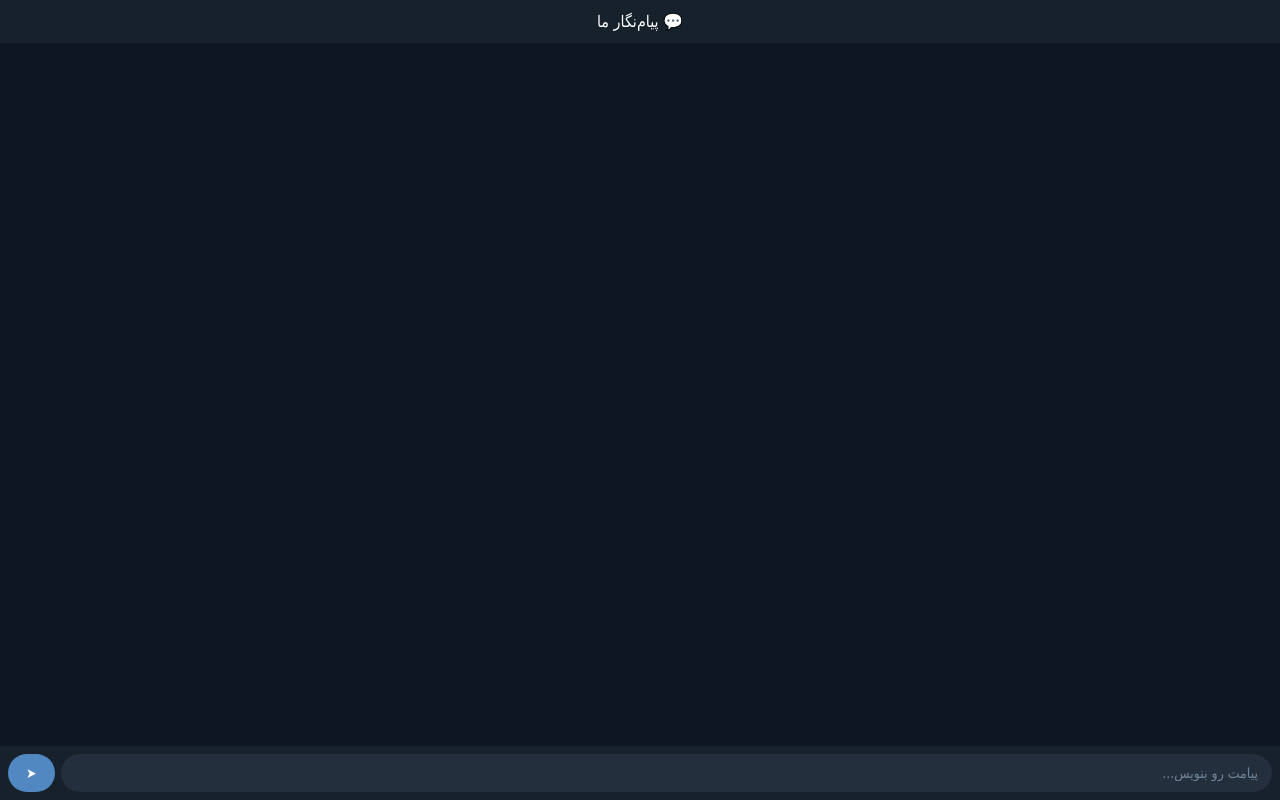
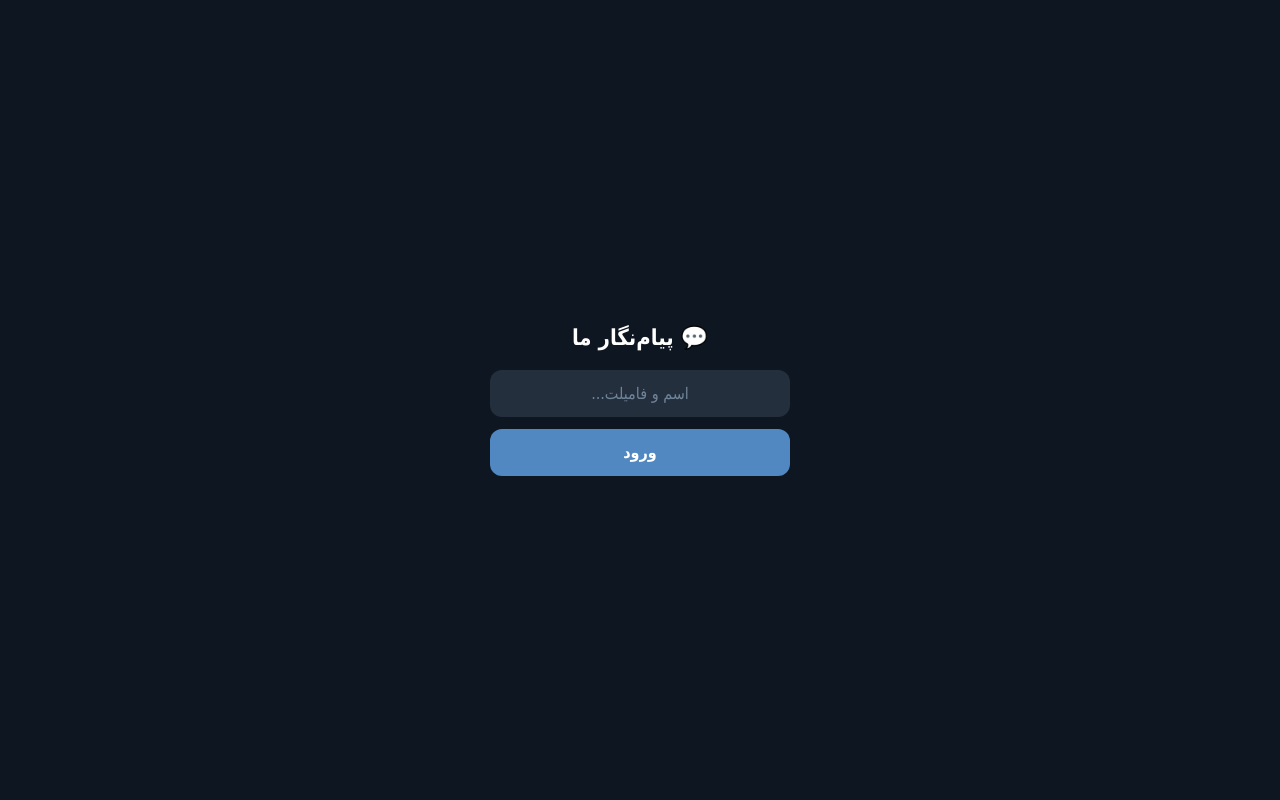
Before and after one commit to hsynrstman53-maker/chat, a Flask app: page / in a window 1280 px wide. Run offline with Flask 3, Linux system fonts and the light colour scheme.

Commit message:
Update index.html

```diff
--- a/templates/index.html
+++ b/templates/index.html
@@ -8,62 +8,188 @@
   * { margin: 0; padding: 0; box-sizing: border-box; font-family: Tahoma, sans-serif; -webkit-tap-highlight-color: transparent; }
   html, body { height: 100%; overflow: hidden; }
   body { background: #0e1621; display: flex; flex-direction: column; }
-  .header { background: #17212b; color: white; padding: 12px; text-align: center; font-size: 16px; flex-shrink: 0; }
+
+  .login { position: fixed; inset: 0; background: #0e1621; display: flex; flex-direction: column; justify-content: center; align-items: center; padding: 30px; z-index: 100; }
+  .login h1 { color: white; font-size: 22px; margin-bottom: 20px; }
+  .login input { width: 100%; max-width: 300px; background: #242f3d; border: none; color: white; padding: 14px; border-radius: 12px; outline: none; font-size: 16px; margin-bottom: 12px; text-align: center; }
+  .login input::placeholder { color: #708499; }
+  .login button { width: 100%; max-width: 300px; background: #5288c1; color: white; border: none; padding: 14px; border-radius: 12px; font-size: 16px; cursor: pointer; font-weight: bold; }
+  .login button:active { background: #3d6b9e; }
+
+  .users-screen { position: fixed; inset: 0; background: #0e1621; display: flex; flex-direction: column; z-index: 90; }
+  .users-header { background: #17212b; color: white; padding: 15px; text-align: center; font-size: 18px; font-weight: bold; }
+  .users-list { flex: 1; overflow-y: auto; padding: 10px; }
+  .user-item { background: #17212b; color: white; padding: 15px; margin-bottom: 8px; border-radius: 10px; cursor: pointer; }
+  .user-item:active { background: #242f3d; }
+  .new-chat { position: fixed; bottom: 20px; right: 20px; background: #5288c1; color: white; border: none; width: 60px; height: 60px; border-radius: 50%; font-size: 28px; cursor: pointer; box-shadow: 0 4px 12px rgba(0,0,0,0.4); }
+  .new-chat:active { background: #3d6b9e; }
+
+  .header { background: #17212b; color: white; padding: 12px; text-align: center; font-size: 16px; flex-shrink: 0; display: flex; align-items: center; justify-content: space-between; }
+  .back-btn { background: transparent; color: #6ab2f2; border: none; font-size: 20px; cursor: pointer; padding: 5px 10px; }
   .chat { flex: 1; overflow-y: auto; padding: 12px; display: flex; flex-direction: column; gap: 6px; }
   .msg { max-width: 80%; padding: 8px 12px; border-radius: 14px; word-wrap: break-word; font-size: 14px; line-height: 1.4; }
   .me { background: #2b5278; color: white; align-self: flex-start; border-bottom-left-radius: 4px; }
   .other { background: #182533; color: white; align-self: flex-end; border-bottom-right-radius: 4px; }
   .name { font-size: 11px; color: #6ab2f2; margin-bottom: 3px; font-weight: bold; }
+  .time { font-size: 10px; color: #708499; margin-top: 3px; }
   .input-box { background: #17212b; padding: 8px; display: flex; gap: 6px; flex-shrink: 0; }
-  input { flex: 1; background: #242f3d; border: none; color: white; padding: 11px 14px; border-radius: 20px; outline: none; font-size: 14px; }
-  input::placeholder { color: #708499; }
-  button { background: #5288c1; color: white; border: none; padding: 11px 18px; border-radius: 20px; font-size: 14px; cursor: pointer; font-weight: bold; }
-  button:active { background: #3d6b9e; }
+  input#text { flex: 1; background: #242f3d; border: none; color: white; padding: 11px 14px; border-radius: 20px; outline: none; font-size: 14px; }
+  input#text::placeholder { color: #708499; }
+  button.send { background: #5288c1; color: white; border: none; padding: 11px 18px; border-radius: 20px; font-size: 14px; cursor: pointer; font-weight: bold; }
+  button.send:active { background: #3d6b9e; }
+
+  .hidden { display: none !important; }
 </style>
 </head>
 <body>
-  <div class="header">💬 پیام‌نگار ما</div>
-  <div class="chat" id="chat"></div>
-  <div class="input-box">
+
+  <div class="login" id="login">
+    <h1>💬 پیام‌نگار ما</h1>
+    <input type="text" id="nameInput" placeholder="اسم و فامیلت...">
+    <button onclick="enterChat()">ورود</button>
+  </div>
+
+  <div class="users-screen hidden" id="usersScreen">
+    <div class="users-header">💬 چت‌های من</div>
+    <div class="users-list" id="usersList"></div>
+    <button class="new-chat" onclick="newChat()">+</button>
+  </div>
+
+  <div class="header hidden" id="header">
+    <button class="back-btn" onclick="backToUsers()">←</button>
+    <span id="chatTitle">چت</span>
+    <span></span>
+  </div>
+  <div class="chat hidden" id="chat"></div>
+  <div class="input-box hidden" id="inputBox">
     <input type="text" id="text" placeholder="پیامت رو بنویس...">
-    <button onclick="sendMsg()">➤</button>
+    <button class="send" onclick="sendMsg()">➤</button>
   </div>
 
 <script>
-const MY_NAME = "حسین";
+let MY_NAME = "";
+let MY_ID = null;
+let CURRENT_CHAT_ID = null;
+let lastCount = 0;
 
-const chat = document.getElementById('chat');
+function enterChat() {
+  const name = document.getElementById('nameInput').value.trim();
+  if (!name) { alert('لطفاً اسم و فامیلت رو بنویس!'); return; }
+  fetch('/login', {
+    method: 'POST',
+    headers: {'Content-Type': 'application/json'},
+    body: JSON.stringify({fullname: name})
+  })
+  .then(r => r.json())
+  .then(data => {
+    if (data.ok) {
+      MY_NAME = data.fullname;
+      MY_ID = data.user_id;
+      document.getElementById('login').classList.add('hidden');
+      showUsers();
+    } else { alert(data.error || 'خطا!'); }
+  });
+}
+
+function showUsers() {
+  document.getElementById('usersScreen').classList.remove('hidden');
+  document.getElementById('header').classList.add('hidden');
+  document.getElementById('chat').classList.add('hidden');
+  document.getElementById('inputBox').classList.add('hidden');
+  fetch('/users').then(r => r.json()).then(users => {
+    const list = document.getElementById('usersList');
+    list.innerHTML = '';
+    users.forEach(u => {
+      if (u.id === MY_ID) return;
+      const div = document.createElement('div');
+      div.className = 'user-item';
+      div.textContent = '👤 ' + u.fullname;
+      div.onclick = () => openChat(u.id, u.fullname);
+      list.appendChild(div);
+    });
+  });
+}
+
+function openChat(userId, userName) {
+  CURRENT_CHAT_ID = userId;
+  lastCount = 0;
+  document.getElementById('usersScreen').classList.add('hidden');
+  document.getElementById('header').classList.remove('hidden');
+  document.getElementById('chat').classList.remove('hidden');
+  document.getElementById('inputBox').classList.remove('hidden');
+  document.getElementById('chatTitle').textContent = userName;
+  loadMsgs();
+  setInterval(loadMsgs, 1500);
+}
+
+function backToUsers() { showUsers(); }
+
+function newChat() {
+  const name = prompt('اسم و فامیل مخاطب:');
+  if (!name) return;
+  fetch('/login', {
+    method: 'POST',
+    headers: {'Content-Type': 'application/json'},
+    body: JSON.stringify({fullname: name})
+  })
+  .then(r => r.json())
+  .then(data => {
+    if (data.ok) { openChat(data.user_id, data.fullname); }
+  });
+}
 
 function sendMsg() {
   const text = document.getElementById('text').value.trim();
-  if (!text) return;
+  if (!text || !CURRENT_CHAT_ID) return;
   fetch('/send', {
     method: 'POST',
     headers: {'Content-Type': 'application/json'},
-    body: JSON.stringify({name: MY_NAME, text: text})
+    body: JSON.stringify({user_id: CURRENT_CHAT_ID, text: text})
   });
   document.getElementById('text').value = '';
 }
 
+function playSound() {
+  try {
+    const ctx = new (window.AudioContext || window.webkitAudioContext)();
+    const osc = ctx.createOscillator();
+    const gain = ctx.createGain();
+    osc.connect(gain);
+    gain.connect(ctx.destination);
+    osc.frequency.value = 880;
+    osc.type = 'sine';
+    gain.gain.setValueAtTime(0.3, ctx.currentTime);
+    gain.gain.exponentialRampToValueAtTime(0.001, ctx.currentTime + 0.3);
+    osc.start(ctx.currentTime);
+    osc.stop(ctx.currentTime + 0.3);
+  } catch(e) {}
+}
+
 function loadMsgs() {
-  fetch('/messages').then(r => r.json()).then(data => {
+  if (!CURRENT_CHAT_ID) return;
+  fetch('/messages/' + CURRENT_CHAT_ID).then(r => r.json()).then(data => {
+    const chat = document.getElementById('chat');
+    if (data.length > lastCount && lastCount > 0) {
+      playSound();
+    }
+    lastCount = data.length;
     chat.innerHTML = '';
     data.forEach(m => {
       const div = document.createElement('div');
-      const mine = (m.name === MY_NAME);
+      const mine = (m.user_id === MY_ID);
       div.className = 'msg ' + (mine ? 'me' : 'other');
-      div.innerHTML = (mine ? '' : '<div class="name">' + m.name + '</div>') + m.text;
+      div.innerHTML = (mine ? '' : '<div class="name">' + m.name + '</div>') + m.text + '<div class="time">' + m.time + '</div>';
       chat.appendChild(div);
     });
     chat.scrollTop = chat.scrollHeight;
   });
 }
 
-setInterval(loadMsgs, 1500);
-loadMsgs();
-
 document.getElementById('text').addEventListener('keypress', e => {
   if (e.key === 'Enter') sendMsg();
+});
+document.getElementById('nameInput').addEventListener('keypress', e => {
+  if (e.key === 'Enter') enterChat();
 });
 </script>
 </body>
```
